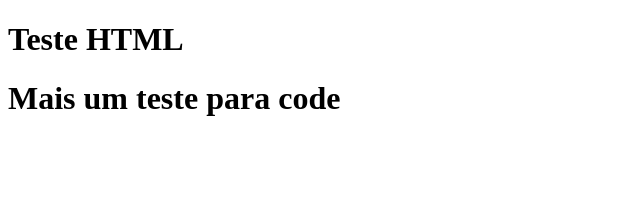
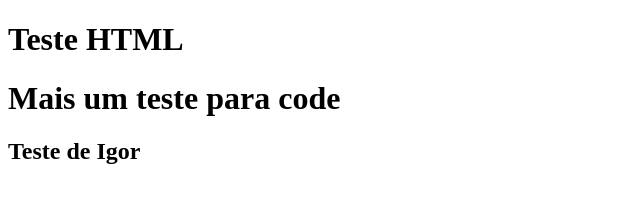
Before and after one commit to Grupo-Plantao/demo-repository, a website: page index.html in a window 1280 px wide. Shown: the whole page, without its empty margins (0-640 px from the left). Drawn offline with Linux system fonts and the light colour scheme.

Commit message:
adiconei um h2

```diff
--- a/index.html
+++ b/index.html
@@ -9,6 +9,7 @@
 
     <h1>Teste HTML</h1>
     <h1>Mais um teste para code</h1>
+    <h2>Teste de Igor</h2>
 
 </body>
 </html>
```
